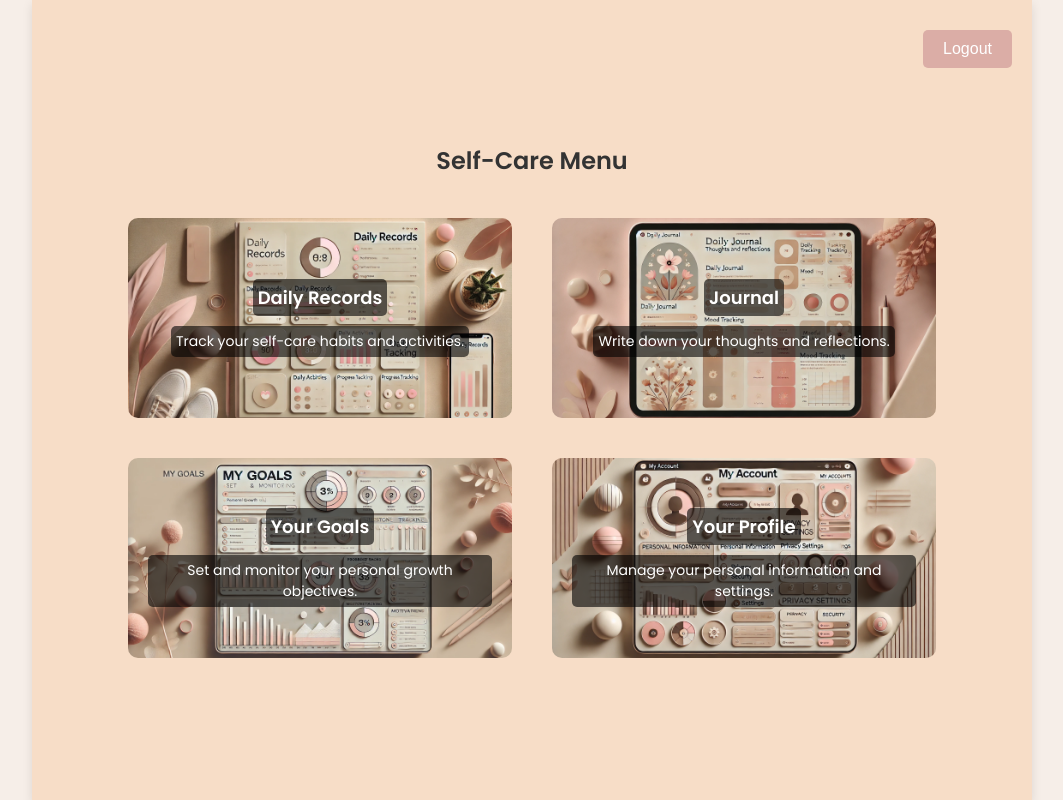
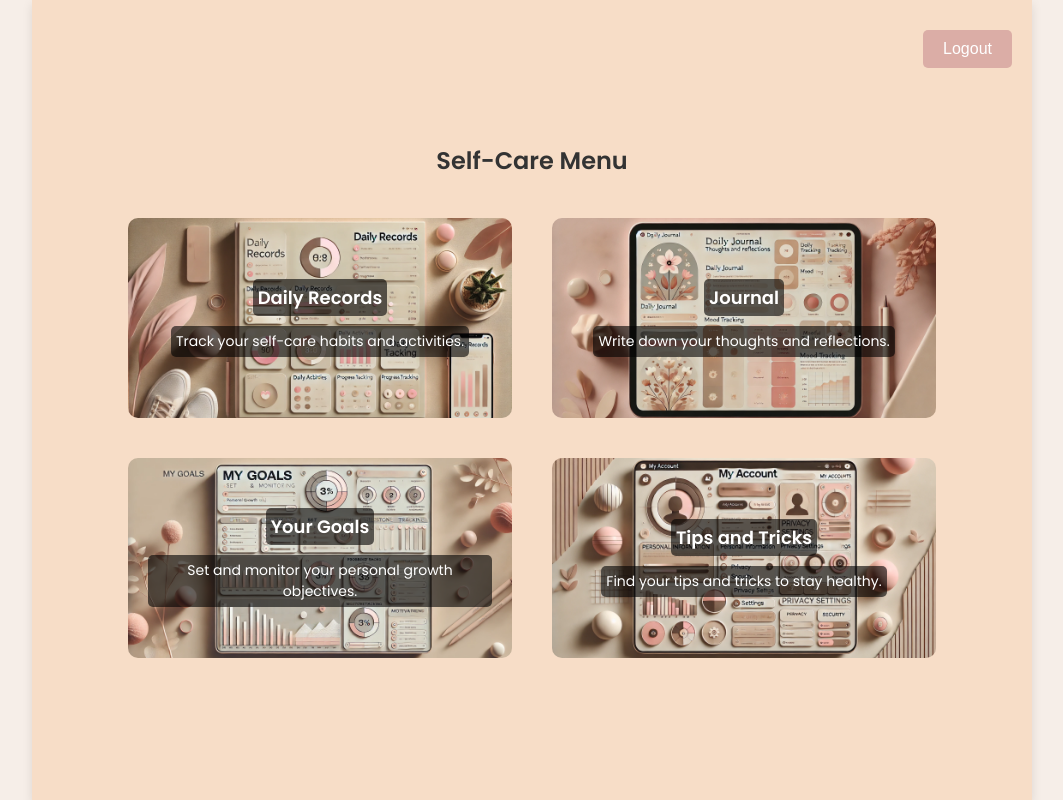
Before and after one commit to mirunaaf/SelfcareDocker, a Django app: page /menu in a window 1280 px wide. Shown: the whole page, without its empty margins (108-1171 px from the left). Run offline with Django 5.2, Linux system fonts and the light colour scheme.

Commit message:
Added tips-tricks page, aligned html files

```diff
--- a/myapp/static/myapp/css/style.css
+++ b/myapp/static/myapp/css/style.css
@@ -24,6 +24,7 @@ body {
     justify-content: center;
     align-items: center;
     height: 100vh;
+    overflow-y: auto;
     text-align: center;
     background: #f7ddc7;
     padding: 20px;
--- a/myapp/templates/myapp/login.html
+++ b/myapp/templates/myapp/login.html
@@ -67,6 +67,5 @@
 </form>
 
 
-
 </body>
 </html>
--- a/myapp/templates/myapp/menu.html
+++ b/myapp/templates/myapp/menu.html
@@ -31,9 +31,9 @@
                 <h2>Your Goals</h2>
                 <p>Set and monitor your personal growth objectives.</p>
             </div>
-            <div class="tile" onclick="location.href='your-profile.html'">
-                <h2>Your Profile</h2>
-                <p>Manage your personal information and settings.</p>
+            <div class="tile" onclick="location.href='{% url 'tips_tricks' %}'">
+                <h2>Tips and Tricks</h2>
+                <p>Find your tips and tricks to stay healthy.</p>
             </div>
         </div>
     </div>
--- a/myapp/templates/myapp/signup.html
+++ b/myapp/templates/myapp/signup.html
@@ -73,6 +73,5 @@
 </form>
 
 
-
 </body>
 </html>
--- a/myapp/urls.py
+++ b/myapp/urls.py
@@ -39,5 +39,6 @@ urlpatterns = [
     path('display-records/', views.records_list_view, name='display_records'),
     path('update-record/<int:id>', views.record_update, name='update_record'),
     path('delete-record/<int:id>', views.record_delete, name='delete_record'),
+    path('tips-tricks', views.tips_tricks, name='tips_tricks'),
 
 ]
--- a/myapp/views.py
+++ b/myapp/views.py
@@ -274,3 +274,6 @@ def record_update(request, id):
             form.save()
             return redirect('display_records')
     return render(request, 'myapp/add_journal_record.html', {'form':form})
+
+def tips_tricks(request):
+    return render(request, "myapp/tips-tricks.html", {})
```
Also changed, not shown: myapp/templates/myapp/display_daily_activity.html (+7 -7 lines), myapp/templates/myapp/display_goals.html (+7 -7 lines), myapp/templates/myapp/display_journal_records.html (+5 -5 lines), myapp/templates/myapp/tips-tricks.html (added, +39 -0 lines), myapp/templates/myapp/add_goal.html (indentation only), myapp/templates/myapp/add_journal_record.html (indentation only), myapp/templates/myapp/daily_activity.html (indentation only). Lines whose indentation alone changed are shown as unchanged.
